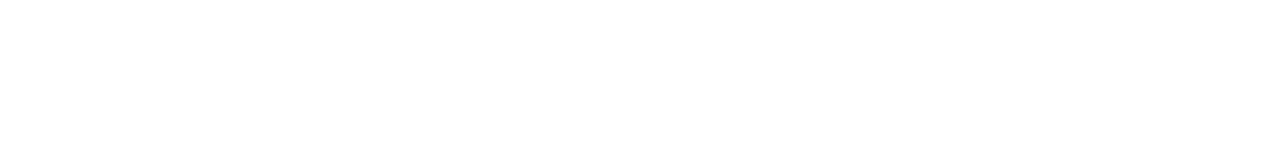
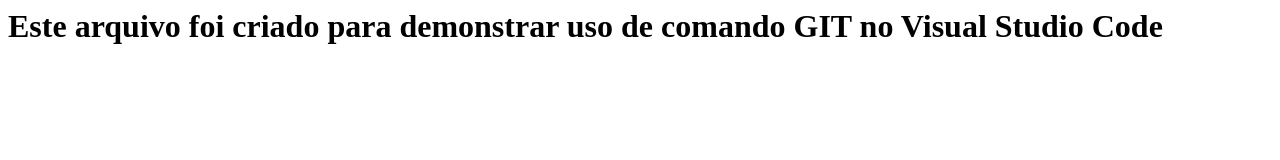
Before and after one commit to normetpiola/card_angular_example, a plain HTML site: page index.html in a window 1280 px wide. Drawn offline with Linux system fonts and the light colour scheme.

Commit message:
alterações arquivo

```diff
--- a/index.html
+++ b/index.html
@@ -2,4 +2,7 @@
 <head>
     <title>Exemplo Projeto GIT</title>
 </head>
+<body>
+    <h1>Este arquivo foi criado para demonstrar uso de comando GIT no Visual Studio Code</h1>
+</body>
 </html>
```
